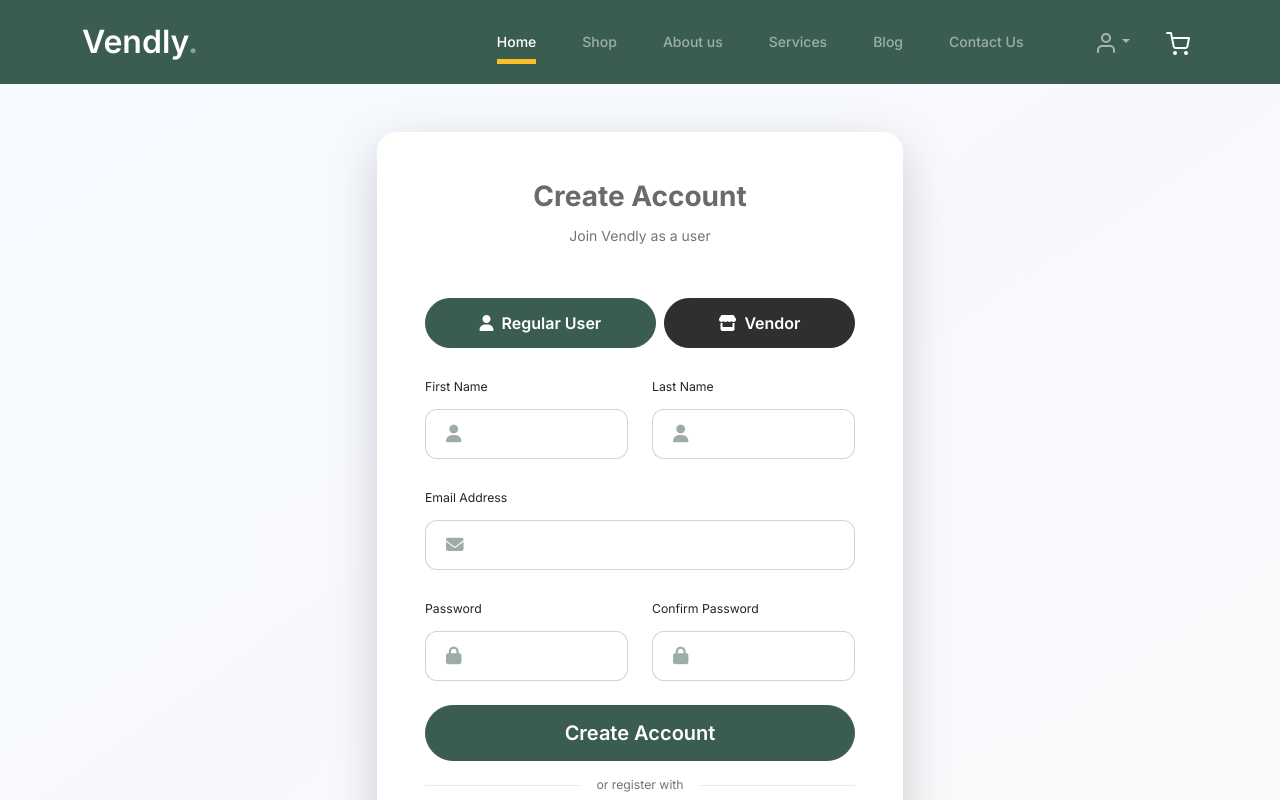
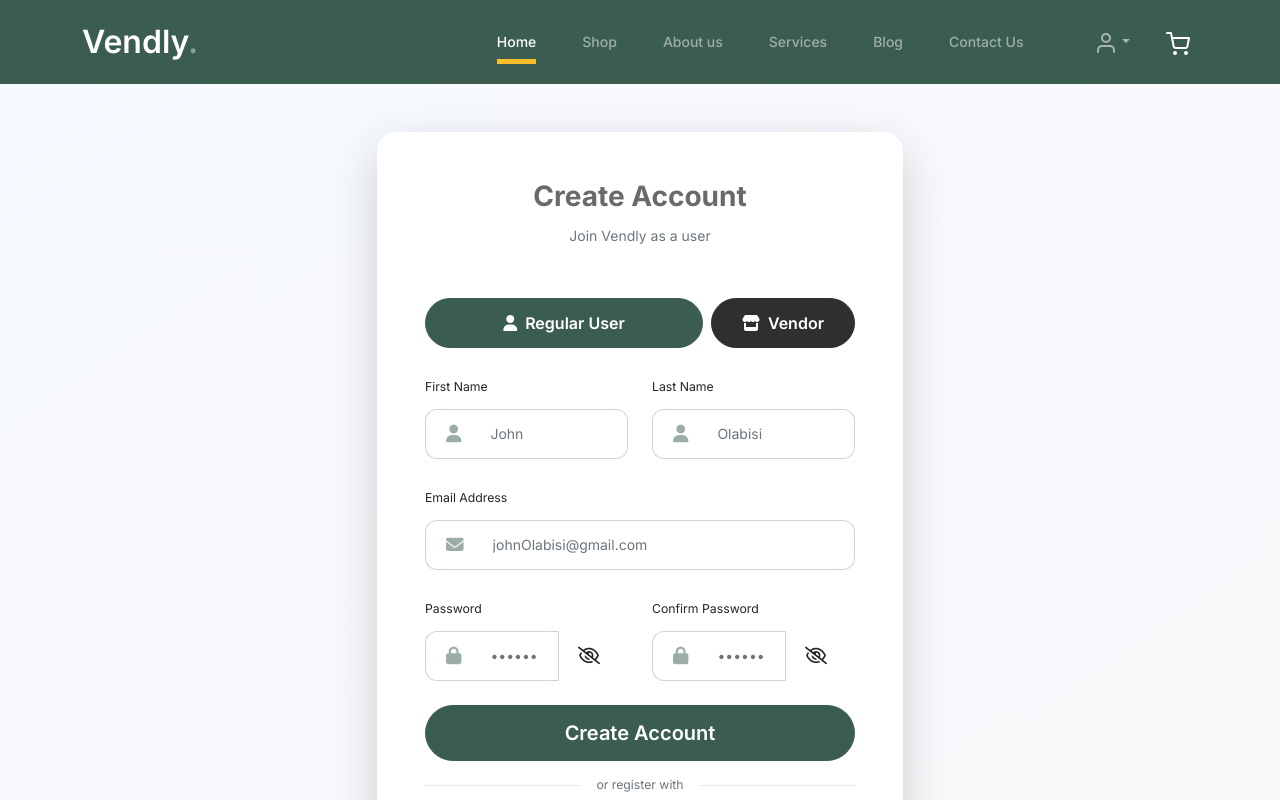
Before and after one commit to thomsontochi/Developia_Discord_frontend_repo, a React (Vite) app: page /auth/register in a window 1280 px wide. Shown: the top 800 px of the page. Built offline with nearby package versions, Linux system fonts and the light colour scheme.

Commit message:
added placeholder to some empty input, also made added icon to show and hide password

```diff
--- a/src/pages/auth/LoginForm.jsx
+++ b/src/pages/auth/LoginForm.jsx
@@ -3,6 +3,7 @@ import React, { useState } from "react";
 import { Link } from "react-router-dom";
 
 const LoginForm = () => {
+  const [showPassword, setShowpassword] = useState(false);
   const [credentials, setCredentials] = useState({
     email: "",
     password: "",
@@ -19,6 +20,9 @@ const LoginForm = () => {
   const handleSubmit = (e) => {
     e.preventDefault();
     console.log("Login submitted", credentials);
+  };
+  const togglePasswordVisibility = () => {
+    setShowpassword((prev) => !prev);
   };
 
   return (
@@ -70,19 +74,13 @@ const LoginForm = () => {
                       >
                         Password
                       </label>
-                      <Link
-                        to="/forgot-password"
-                        className="text-decoration-none small text-primary"
-                      >
-                        Forgot Password?
-                      </Link>
                     </div>
                     <div className="input-group input-group-lg">
                       <span className="input-group-text border-end-0">
                         <i className="fas fa-lock text-primary opacity-50"></i>
                       </span>
                       <input
-                        type="password"
+                        type={showPassword ? "text" : "password"}
                         className="form-control border-start-0"
                         id="password"
                         name="password"
@@ -91,19 +89,39 @@ const LoginForm = () => {
                         placeholder="••••••••"
                         required
                       />
+                      <span
+                        onClick={togglePasswordVisibility}
+                        className="input-group-text  border-0"
+                        style={{ cursor: "pointer" }}
+                      >
+                        <i
+                          className={
+                            showPassword
+                              ? "fa-regular fa-eye"
+                              : "fa-regular fa-eye-slash"
+                          }
+                        ></i>
+                      </span>
                     </div>
+                    <Link
+                      to="/forgot-password"
+                      className="text-decoration-none small text-primary float-end mt-2 mb-5"
+                    >
+                      {" "}
+                      Forgot Password?
+                    </Link>
                   </div>
 
                   {/* Remember Me Checkbox */}
-                  <div className="mb-4">
-                    <div className="form-check">
+                  <div className="mb-4 mt-5">
+                    <div className="form-check d-flex align-items-center gap-2">
                       <input
                         type="checkbox"
-                        className="form-check-input"
+                        className="form-check-input "
                         id="remember"
                       />
                       <label
-                        className="form-check-label small text-muted"
+                        className="form-check-label small text-muted "
                         htmlFor="remember"
                       >
                         Keep me signed in
--- a/src/pages/auth/RegisterForm.jsx
+++ b/src/pages/auth/RegisterForm.jsx
@@ -1,21 +1,23 @@
-import React, { useState } from 'react';
-import { Link } from 'react-router-dom';
+import React, { useState } from "react";
+import { Link } from "react-router-dom";
 
 const RegisterForm = () => {
+  const [showPassword, setShowpassword] = useState(false);
+  const [showConfirmPassword, setShowConfirmPassword] = useState(false);
   const [formData, setFormData] = useState({
-    firstName: '',
-    lastName: '',
-    email: '',
-    password: '',
-    confirmPassword: '',
-    userType: 'user'
+    firstName: "",
+    lastName: "",
+    email: "",
+    password: "",
+    confirmPassword: "",
+    userType: "user",
   });
 
   const handleChange = (e) => {
     const { name, value } = e.target;
-    setFormData(prev => ({
+    setFormData((prev) => ({
       ...prev,
-      [name]: value
+      [name]: value,
     }));
   };
 
@@ -25,7 +27,15 @@ const RegisterForm = () => {
       alert("Passwords do not match");
       return;
     }
-    console.log('Registration submitted', formData);
+    console.log("Registration submitted", formData);
+  };
+
+  const togglePasswordVisibility = () => {
+    setShowpassword((prev) => !prev);
+  };
+
+  const toggleConfirmPasswordVisibility = () => {
+    setShowConfirmPassword((prev) => !prev);
   };
 
   return (
@@ -38,34 +48,55 @@ const RegisterForm = () => {
                 {/* Welcome Message */}
                 <div className="text-center mb-5">
                   <h3 className="fw-bold mb-2">Create Account</h3>
-                  <p className="text-muted">Join Vendly as a {formData.userType}</p>
+                  <p className="text-muted">
+                    Join Vendly as a {formData.userType}
+                  </p>
                 </div>
 
                 {/* User Type Selector */}
                 <div className="d-flex gap-2 mb-4">
                   <button
                     type="button"
-                    className={`btn flex-grow-1 ${formData.userType === 'user' ? 'btn-primary' : 'btn-outline-secondary'}`}
-                    onClick={() => setFormData(prev => ({...prev, userType: 'user'}))}
+                    className={`btn flex-grow-1 ${
+                      formData.userType === "user"
+                        ? "btn-primary"
+                        : "btn-outline-secondary"
+                    }`}
+                    onClick={() =>
+                      setFormData((prev) => ({ ...prev, userType: "user" }))
+                    }
                   >
                     <i className="fas fa-user me-2"></i>
                     Regular User
                   </button>
-                  <button
-                    type="button"
-                    className={`btn flex-grow-1 ${formData.userType === 'vendor' ? 'btn-primary' : 'btn-outline-secondary'}`}
-                    onClick={() => setFormData(prev => ({...prev, userType: 'vendor'}))}
+                  <Link
+                    to={"/auth/vendor/register"}
+                    className="text-decoration-none"
                   >
-                    <i className="fas fa-store me-2"></i>
-                    Vendor
-                  </button>
+                    <button
+                      type="button"
+                      className={`btn flex-grow-1 ${
+                        formData.userType === "vendor"
+                          ? "btn-primary"
+                          : "btn-outline-secondary"
+                      }`}
+                      onClick={() =>
+                        setFormData((prev) => ({ ...prev, userType: "vendor" }))
+                      }
+                    >
+                      <i className="fas fa-store me-2"></i>
+                      Vendor
+                    </button>
+                  </Link>
                 </div>
 
                 <form onSubmit={handleSubmit}>
                   {/* Name Inputs */}
                   <div className="row mb-4">
                     <div className="col-md-6 mb-4 mb-md-0">
-                      <label className="form-label small fw-medium text-dark">First Name</label>
+                      <label className="form-label small fw-medium text-dark">
+                        First Name
+                      </label>
                       <div className="input-group input-group-lg">
                         <span className="input-group-text border-end-0">
                           <i className="fas fa-user text-primary opacity-50"></i>
@@ -76,13 +107,15 @@ const RegisterForm = () => {
                           name="firstName"
                           value={formData.firstName}
                           onChange={handleChange}
-
+                          placeholder="John"
                           required
                         />
                       </div>
                     </div>
                     <div className="col-md-6">
-                      <label className="form-label small fw-medium text-dark">Last Name</label>
+                      <label className="form-label small fw-medium text-dark">
+                        Last Name
+                      </label>
                       <div className="input-group input-group-lg">
                         <span className="input-group-text border-end-0">
                           <i className="fas fa-user text-primary opacity-50"></i>
@@ -93,7 +126,7 @@ const RegisterForm = () => {
                           name="lastName"
                           value={formData.lastName}
                           onChange={handleChange}
-
+                          placeholder="Olabisi"
                           required
                         />
                       </div>
@@ -102,7 +135,9 @@ const RegisterForm = () => {
 
                   {/* Email Input */}
                   <div className="mb-4">
-                    <label className="form-label small fw-medium text-dark">Email Address</label>
+                    <label className="form-label small fw-medium text-dark">
+                      Email Address
+                    </label>
                     <div className="input-group input-group-lg">
                       <span className="input-group-text border-end-0">
                         <i className="fas fa-envelope text-primary opacity-50"></i>
@@ -113,7 +148,7 @@ const RegisterForm = () => {
                         name="email"
                         value={formData.email}
                         onChange={handleChange}
-
+                        placeholder="johnOlabisi@gmail.com"
                         required
                       />
                     </div>
@@ -122,43 +157,76 @@ const RegisterForm = () => {
                   {/* Password Inputs */}
                   <div className="row mb-4">
                     <div className="col-md-6 mb-4 mb-md-0">
-                      <label className="form-label small fw-medium text-dark">Password</label>
+                      <label className="form-label small fw-medium text-dark">
+                        Password
+                      </label>
                       <div className="input-group input-group-lg">
                         <span className="input-group-text border-end-0">
                           <i className="fas fa-lock text-primary opacity-50"></i>
                         </span>
                         <input
-                          type="password"
+                          type={showPassword ? "text" : "password"}
                           className="form-control border-start-0"
                           name="password"
                           value={formData.password}
+                          placeholder="••••••••"
                           onChange={handleChange}
-
                           required
                         />
+                        <span
+                          onClick={togglePasswordVisibility}
+                          className="input-group-text  border-0"
+                          style={{ cursor: "pointer" }}
+                        >
+                          <i
+                            className={
+                              showPassword
+                                ? "fa-regular fa-eye"
+                                : "fa-regular fa-eye-slash"
+                            }
+                          ></i>
+                        </span>
                       </div>
                     </div>
                     <div className="col-md-6">
-                      <label className="form-label small fw-medium text-dark">Confirm Password</label>
+                      <label className="form-label small fw-medium text-dark">
+                        Confirm Password
+                      </label>
                       <div className="input-group input-group-lg">
                         <span className="input-group-text border-end-0">
                           <i className="fas fa-lock text-primary opacity-50"></i>
                         </span>
                         <input
-                          type="password"
+                          type={showConfirmPassword ? "text" : "password"}
                           className="form-control border-start-0"
                           name="confirmPassword"
                           value={formData.confirmPassword}
                           onChange={handleChange}
-
+                          placeholder="••••••••"
                           required
                         />
+                        <span
+                          onClick={toggleConfirmPasswordVisibility}
+                          className="input-group-text  border-0"
+                          style={{ cursor: "pointer" }}
+                        >
+                          <i
+                            className={
+                              showPassword
+                                ? "fa-regular fa-eye"
+                                : "fa-regular fa-eye-slash"
+                            }
+                          ></i>
+                        </span>
                       </div>
                     </div>
                   </div>
 
                   {/* Submit Button */}
-                  <button type="submit" className="btn btn-primary w-100 btn-lg mb-4">
+                  <button
+                    type="submit"
+                    className="btn btn-primary w-100 btn-lg mb-4"
+                  >
                     Create Account
                   </button>
 
@@ -172,13 +240,19 @@ const RegisterForm = () => {
 
                   {/* Social Login */}
                   <div className="d-flex flex-column flex-md-row gap-3 mb-4">
-                    <button type="button" className="btn btn-outline-light flex-grow-1 social-btn">
+                    <button
+                      type="button"
+                      className="btn btn-outline-light flex-grow-1 social-btn"
+                    >
                       <div className="d-flex align-items-center justify-content-center gap-2">
                         <i className="fab fa-google text-danger"></i>
                         <span>Continue with Google</span>
                       </div>
                     </button>
-                    <button type="button" className="btn btn-outline-light flex-grow-1 social-btn">
+                    <button
+                      type="button"
+                      className="btn btn-outline-light flex-grow-1 social-btn"
+                    >
                       <div className="d-flex align-items-center justify-content-center gap-2">
                         <i className="fab fa-facebook text-primary"></i>
                         <span>Continue with Facebook</span>
@@ -189,8 +263,11 @@ const RegisterForm = () => {
                   {/* Login Link */}
                   <div className="text-center">
                     <p className="mb-0 text-muted small">
-                      Already have an account?{' '}
-                      <Link to="/auth/login" className="text-decoration-none fw-medium text-primary">
+                      Already have an account?{" "}
+                      <Link
+                        to="/auth/login"
+                        className="text-decoration-none fw-medium text-primary"
+                      >
                         Sign in
                       </Link>
                     </p>
--- a/src/pages/auth/VendorLoginForm.jsx
+++ b/src/pages/auth/VendorLoginForm.jsx
@@ -1,24 +1,29 @@
-import React, { useState } from 'react';
-import { Link } from 'react-router-dom';
+import React, { useState } from "react";
+import { Link } from "react-router-dom";
 
 const VendorLoginForm = () => {
+  const [showPassword, setShowPassword] = useState(false);
   const [credentials, setCredentials] = useState({
-    email: '',
-    password: '',
-    storeId: '' // Additional field for vendors
+    email: "",
+    password: "",
+    storeId: "", // Additional field for vendors
   });
 
   const handleChange = (e) => {
     const { name, value } = e.target;
-    setCredentials(prev => ({
+    setCredentials((prev) => ({
       ...prev,
-      [name]: value
+      [name]: value,
     }));
   };
 
   const handleSubmit = (e) => {
     e.preventDefault();
-    console.log('Vendor Login submitted', credentials);
+    console.log("Vendor Login submitted", credentials);
+  };
+
+  const togglePasswordVisibility = () => {
+    setShowPassword((prev) => !prev);
   };
 
   return (
@@ -36,7 +41,9 @@ const VendorLoginForm = () => {
                 <form onSubmit={handleSubmit}>
                   {/* Store ID Input */}
                   <div className="mb-4">
-                    <label className="form-label small fw-medium text-dark">Store ID</label>
+                    <label className="form-label small fw-medium text-dark">
+                      Store ID
+                    </label>
                     <div className="input-group input-group-lg">
                       <span className="input-group-text border-end-0">
                         <i className="fas fa-store text-primary opacity-50"></i>
@@ -47,6 +54,7 @@ const VendorLoginForm = () => {
                         name="storeId"
                         value={credentials.storeId}
                         onChange={handleChange}
+                        placeholder="e.g. store123"
                         required
                       />
                     </div>
@@ -54,7 +62,9 @@ const VendorLoginForm = () => {
 
                   {/* Email Input */}
                   <div className="mb-4">
-                    <label className="form-label small fw-medium text-dark">Email Address</label>
+                    <label className="form-label small fw-medium text-dark">
+                      Email Address
+                    </label>
                     <div className="input-group input-group-lg">
                       <span className="input-group-text border-end-0">
                         <i className="fas fa-envelope text-primary opacity-50"></i>
@@ -65,6 +75,7 @@ const VendorLoginForm = () => {
                         name="email"
                         value={credentials.email}
                         onChange={handleChange}
+                        placeholder="johnOlabisi@gmail.com"
                         required
                       />
                     </div>
@@ -72,36 +83,58 @@ const VendorLoginForm = () => {
 
                   {/* Password Input */}
                   <div className="mb-4">
-                    <label className="form-label small fw-medium text-dark">Password</label>
+                    <label className="form-label small fw-medium text-dark">
+                      Password
+                    </label>
                     <div className="input-group input-group-lg">
                       <span className="input-group-text border-end-0">
                         <i className="fas fa-lock text-primary opacity-50"></i>
                       </span>
                       <input
-                        type="password"
+                        type={showPassword ? "text" : "password"}
                         className="form-control border-start-0"
                         name="password"
                         value={credentials.password}
                         onChange={handleChange}
+                        placeholder="••••••••"
                         required
                       />
+                      <span
+                        className="input-group-text cursor-pointer"
+                        onClick={togglePasswordVisibility}
+                      >
+                        <i
+                          className={`fas ${
+                            showPassword ? "fa-eye-slash" : "fa-eye"
+                          } text-primary opacity-50`}
+                        ></i>
+                      </span>
                     </div>
                   </div>
 
-                  <button type="submit" className="btn btn-primary w-100 btn-lg mb-4">
+                  <button
+                    type="submit"
+                    className="btn btn-primary w-100 btn-lg mb-4"
+                  >
                     Sign In as Vendor
                   </button>
 
                   <div className="text-center">
                     <p className="mb-0 text-muted small">
-                      Don't have a vendor account?{' '}
-                      <Link to="/auth/vendor/register" className="text-decoration-none fw-medium text-primary">
+                      Don't have a vendor account?{" "}
+                      <Link
+                        to="/auth/vendor/register"
+                        className="text-decoration-none fw-medium text-primary"
+                      >
                         Register as Vendor
                       </Link>
                     </p>
                     <p className="small text-muted mt-2">
-                      For customer accounts{' '}
-                      <Link to="/auth/login" className="text-decoration-none fw-medium text-primary">
+                      For customer accounts{" "}
+                      <Link
+                        to="/auth/login"
+                        className="text-decoration-none fw-medium text-primary"
+                      >
                         login here
                       </Link>
                     </p>
```
Also changed, not shown: src/pages/auth/VendorRegisterForm.jsx (+52 -42 lines).
